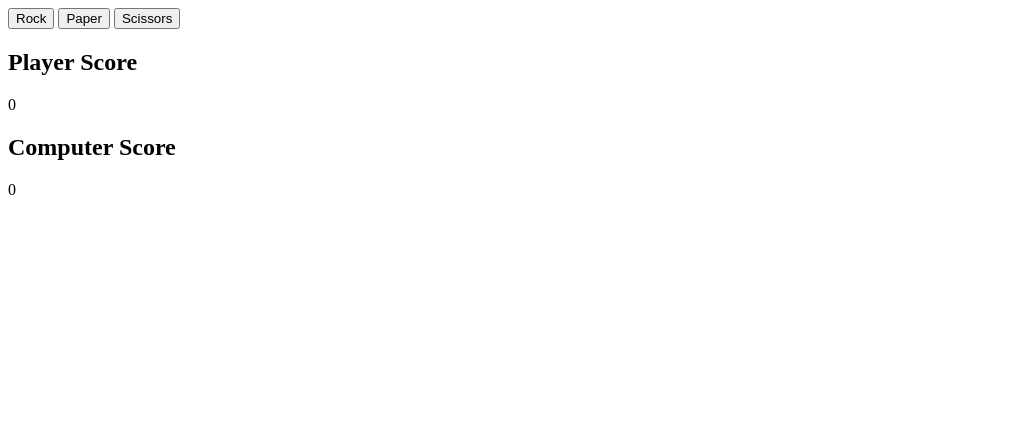
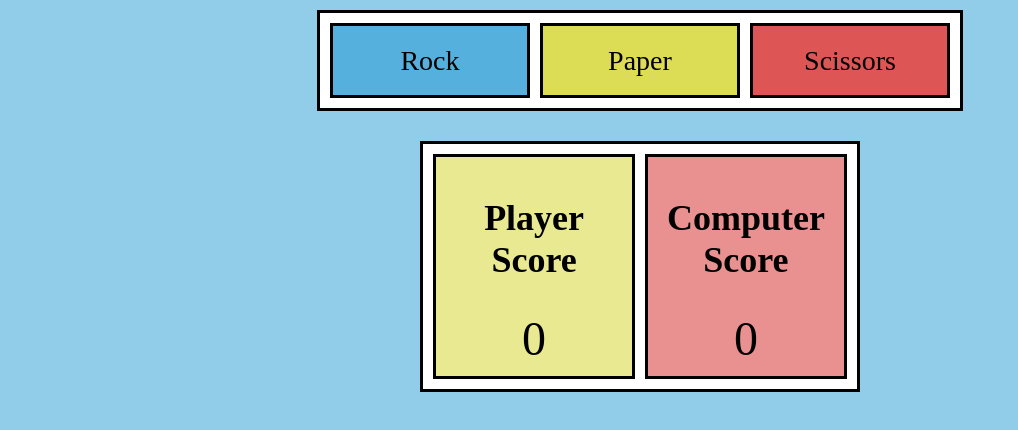
Before and after one commit to jaimedamask/rock-paper-scissors, a plain HTML site: page index.html in a window 1280 px wide. Shown: the whole page, without its empty margins (0-1018 px from the left). Drawn offline with Linux system fonts and the light colour scheme; a web font is replaced by a local one.

Commit message:
Feat: Style buttons and score displays

```diff
--- a/index.html
+++ b/index.html
@@ -7,22 +7,22 @@
         <title>Rock, Paper, Scissors</title>
     </head>
     <body>
-        <div id='btn-container'>
-            <button id='rock'>Rock</button>
-            <button id='paper'>Paper</button>
-            <button id='scissors'>Scissors</button>
+        <div id='btn-container' class='border'>
+            <button id='rock' class='border'>Rock</button>
+            <button id='paper' class='border'>Paper</button>
+            <button id='scissors' class='border'>Scissors</button>
         </div>
         <div id='results-container'>
             <div id='round-outcome'></div>
             <div id='final-outcome'></div>
-            <div id='score-container'>
-                <div id='player-results'>
-                    <h2>Player Score</h2>
+            <div id='score-container' class='border'>
+                <div id='player-results' class='border score'>
+                    <h2>Player<br>Score</h2>
                     <div id='player-score' class='score-display'>0</div>
                 </div>
-                <div id='computer-results'>
+                <div id='computer-results' class='border score'>
                     <h2>Computer Score</h2>
-                    <div id='computer-score' class='score-display'>0</div>
+                    <div id='computer-score' class='score-display '>0</div>
                 </div>
             </div>
         </div>
--- a/main.js
+++ b/main.js
@@ -4,6 +4,7 @@ const possibleChoices = ['ROCK', 'PAPER', 'SCISSORS'];
 const roundOutcome = document.getElementById('round-outcome');
 const playerScoreEl = document.getElementById('player-score');
 const computerScoreEl = document.getElementById('computer-score');
+const finalOutcomeEl = document.getElementById('final-outcome');
 
 // Randomly returns either 'Rock,' 'Paper,' or 'Scissors' by returning string at randomized index position in possibleChoices
 function getComputerSelection() {
@@ -15,7 +16,7 @@ let computerScore = 0; // Keeps track of number of rounds computer wins
 let playerSelection; // Holds player response to prompt for play
 let playerScore = 0; // Keeps track of number of rounds player wins
 let matchCount = 0;
-let finalOutcomeEl = document.getElementById('final-outcome');
+
 
 const choices = document.getElementById('btn-container');
 
--- a/style.css
+++ b/style.css
@@ -0,0 +1,100 @@
+@font-face {
+    font-family: 'Comic Panels';
+    src: url(comic-panels-font/ComicPanels-oln0.ttf);
+}
+
+body {
+    align-items: center;
+    /* background-color: #0a1c20; */
+    background-color: #91CCE9;
+    color: #000;
+    display: flex;
+    flex-direction: column;
+    font-family: 'Comic Panels';
+    margin: 0;
+    padding: 0;
+}
+
+.border {
+    border: 3px solid #000;
+    padding: 10px;
+}
+
+#btn-container {
+    background-color: #fff;
+    display: flex;
+    gap: 10px;
+    justify-content: center;
+    margin-top: 10px;
+}
+
+button {
+    box-shadow: none;
+    color: #000;
+    font-family: 'Comic Panels';
+    font-size: 28px;
+    height: 75px;
+    width: 200px;
+}
+
+#rock {
+    /*background-color: #41a6de; */
+    /*background-color: #1e61f1;*/
+    background-color: #55B0DD;
+}
+
+#paper {
+    /*background-color: #fedb0e;*/
+    background-color: #dddd55;
+}
+
+#scissors {
+    /*background-color: #f6343c;*/
+    background-color: #de5555;
+}
+
+#results-container {
+    align-items: center;
+    display: flex;
+    flex-direction: column;
+    gap: 10px;
+    margin-top: 10px;
+}
+
+#final-outcome {
+    font-size: 24px;
+}
+
+#score-container {
+    background-color: #fff;
+    display: flex;
+    gap: 10px;
+    justify-content: center;
+    text-align: center;
+}
+
+.score {
+    flex: 1 1 0;
+}
+
+h2 {
+    font-size: 36px;
+}
+
+.score-display {
+    font-size: 48px;
+}
+
+#player-results{
+    /*background-color: #33d248;*/
+    /* background-color: #dd55b0; */
+    /* background-color: #A85FFC; */
+    background-color: #E9E991;
+}
+
+#computer-results {
+    /*background-color: #775688;*/
+    /* background-color: #55dddd;  Tiffany Blue */
+    /* background-color: #5EFCA8; */
+    background-color: #E99191;
+}
```
